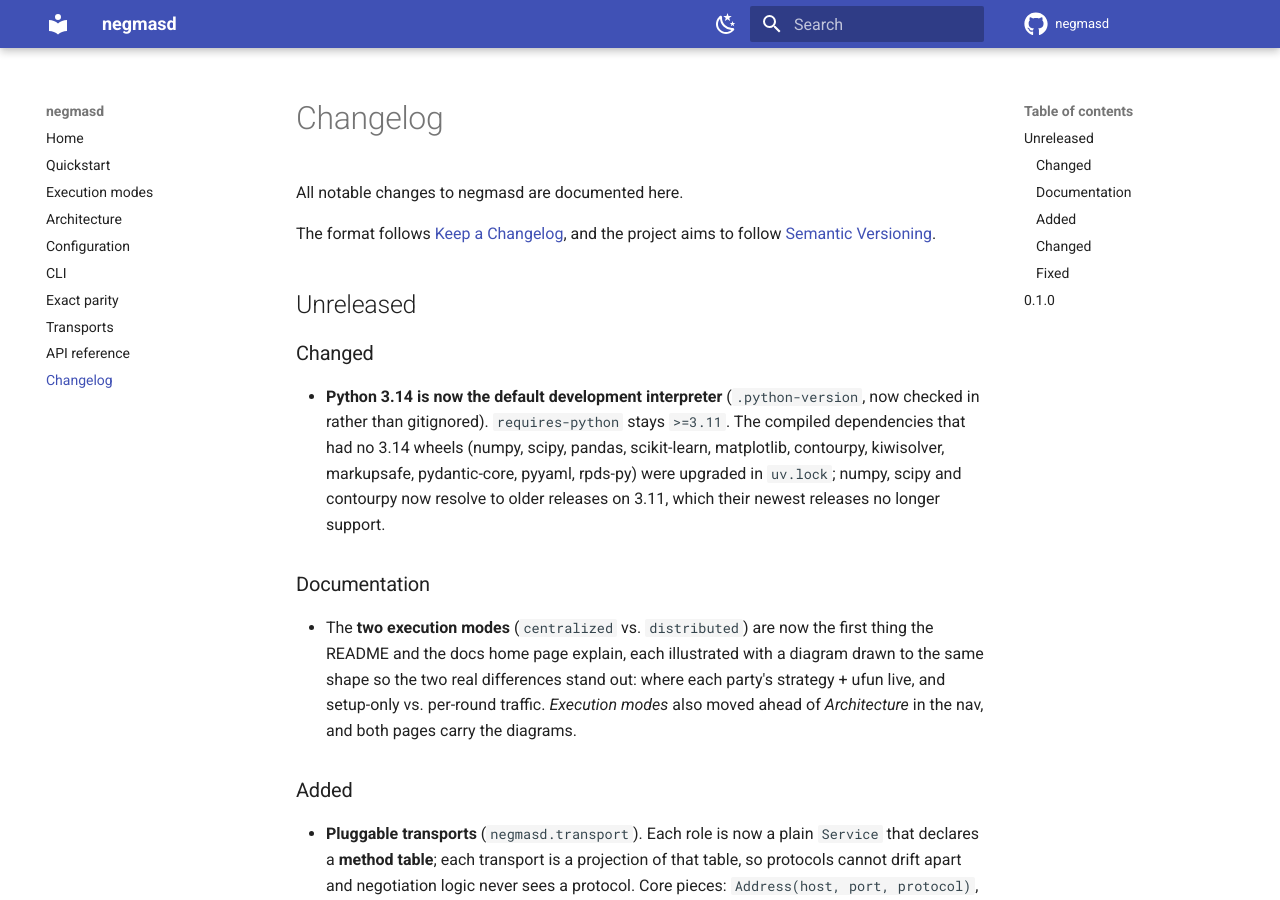
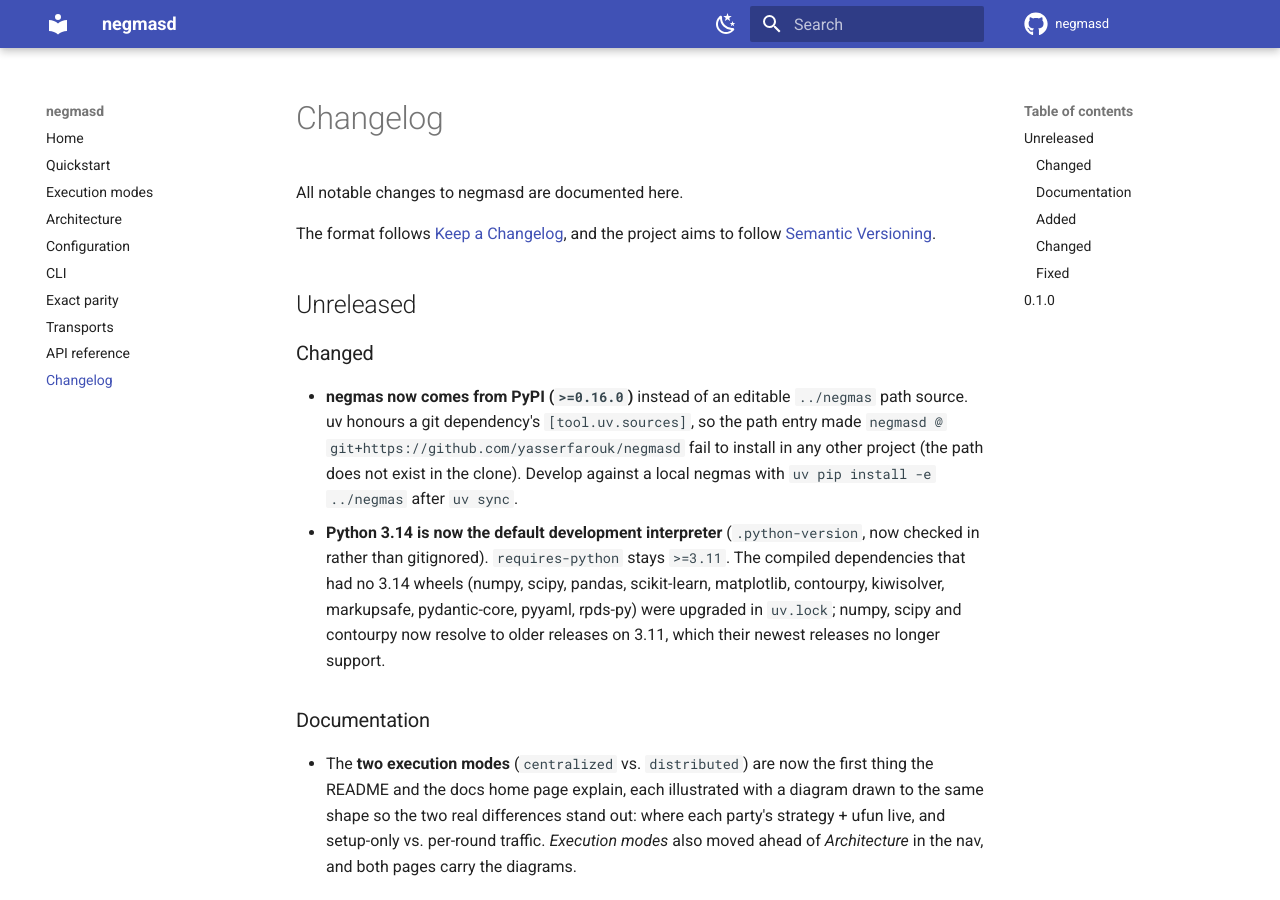
Before and after one commit to yasserfarouk/negmasd, an MkDocs documentation site: the page built from docs/changelog.md, in a window 1280 px wide and 900 px high. Built offline with MkDocs 1.6.1 and Material for MkDocs 9.7.7, drawn with Linux system fonts in a browser that asks for light colours; comment, search, counter and statistics services are not loaded.

Commit message:
build: install negmas from PyPI instead of a ../negmas path source
uv honours a git dependency's [tool.uv.sources], so the editable ../negmas
path made negmasd uninstallable from GitHub in any other project. Require
negmas>=0.16.0 from PyPI; local negmas development uses
'uv pip install -e ../negmas' after 'uv sync'.

```diff
--- a/CHANGELOG.md
+++ b/CHANGELOG.md
@@ -9,6 +9,11 @@ the project aims to follow [Semantic Versioning](https://semver.org/spec/v2.0.0.
 
 ### Changed
 
+- **negmas now comes from PyPI (`>=0.16.0`)** instead of an editable `../negmas`
+  path source. uv honours a git dependency's `[tool.uv.sources]`, so the path
+  entry made `negmasd @ git+https://github.com/yasserfarouk/negmasd` fail to
+  install in any other project (the path does not exist in the clone). Develop
+  against a local negmas with `uv pip install -e ../negmas` after `uv sync`.
 - **Python 3.14 is now the default development interpreter** (`.python-version`,
   now checked in rather than gitignored). `requires-python` stays `>=3.11`. The
   compiled dependencies that had no 3.14 wheels (numpy, scipy, pandas,
--- a/pyproject.toml
+++ b/pyproject.toml
@@ -10,7 +10,7 @@ requires-python = ">=3.11"
 dependencies = [
     "fastapi>=0.115.12",
     "httpx>=0.28.1",
-    "negmas>=0.11.3",
+    "negmas>=0.16.0",
     "pydantic>=2.11.5",
     "pyyaml>=6.0.2",
     "requests>=2.32.3",
@@ -26,9 +26,6 @@ dependencies = [
 [project.optional-dependencies]
 grpc = ["grpcio>=1.60"]
 mqtt = ["paho-mqtt>=2.0"]
-
-[tool.uv.sources]
-negmas = { path = "../negmas", editable = true }
 
 [project.scripts]
 negmasd = "negmasd:cli.app"
```
Also changed, not shown: CLAUDE.md (+1 -1 lines), docs/quickstart.md (+1 -1 lines), 1 other file.
